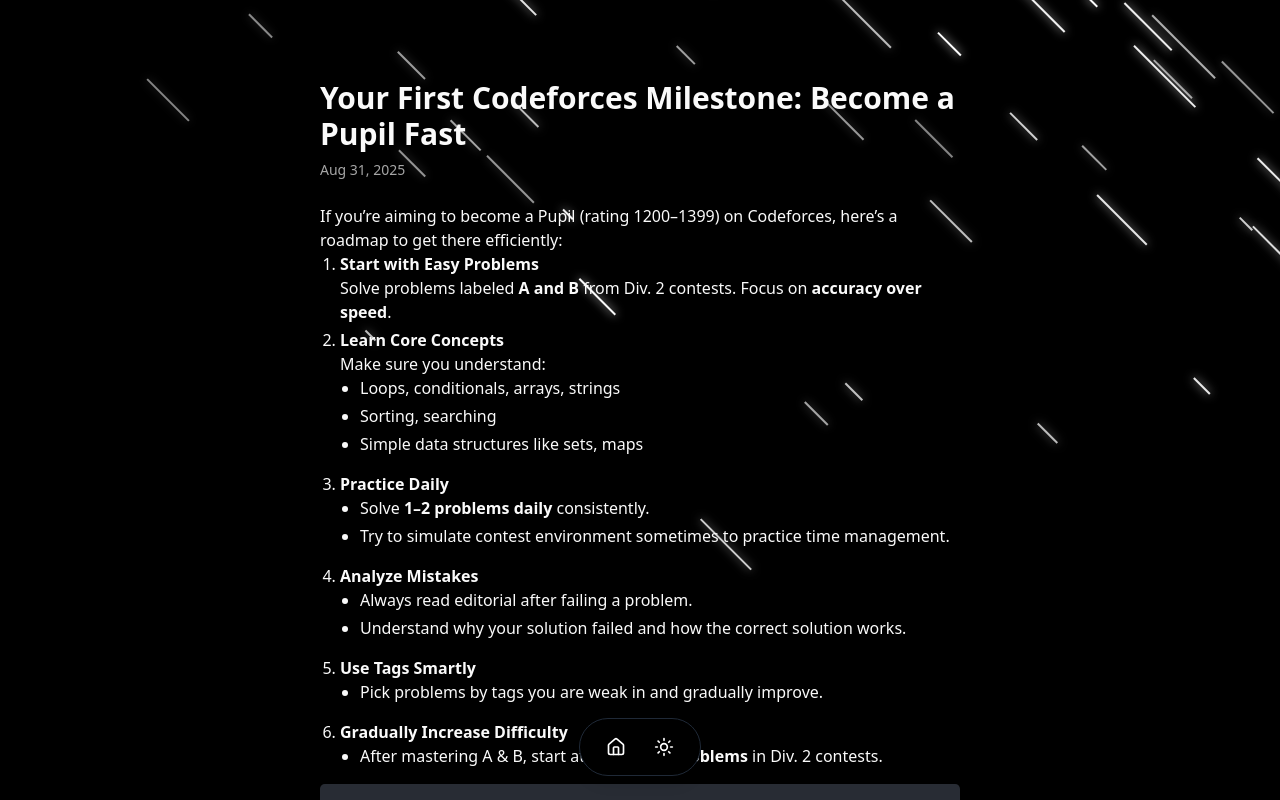
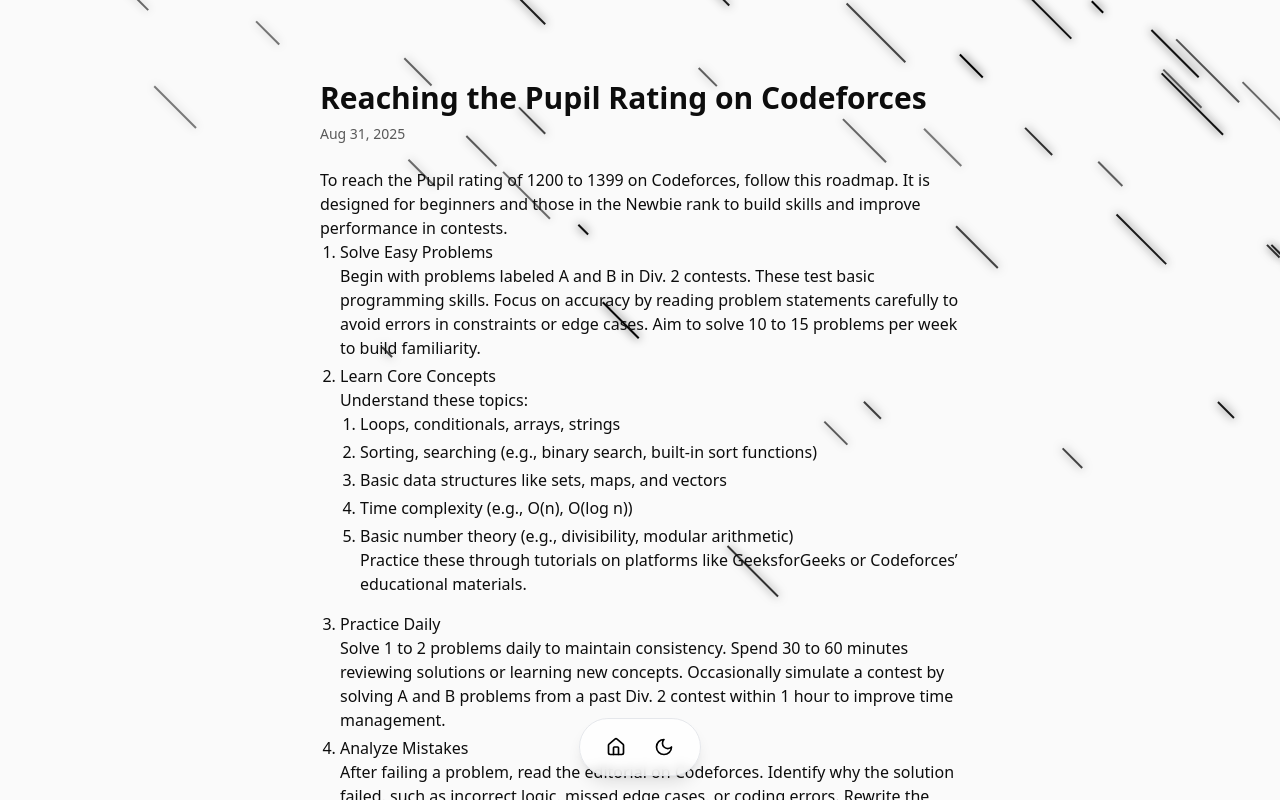
Before and after one commit to anuragbhonsle/portfolio, a React (Vite) app: page /blogs/codeforces-pupil-guide in a window 1280 px wide. Shown: the top 800 px of the page. Built offline with nearby package versions, Linux system fonts and the light colour scheme.

Commit message:
Updated the blogs

```diff
--- a/index.html
+++ b/index.html
@@ -37,6 +37,22 @@
       href="https://fonts.googleapis.com/css2?family=Inter:wght@400;600;700&display=swap"
       rel="stylesheet"
     />
+
+    <!-- Apply theme immediately to prevent flash -->
+    <script>
+      (function () {
+        const saved = localStorage.getItem("theme");
+        const prefersDark = window.matchMedia(
+          "(prefers-color-scheme: dark)"
+        ).matches;
+
+        if (saved === "dark" || (!saved && prefersDark)) {
+          document.documentElement.classList.add("dark");
+        } else {
+          document.documentElement.classList.add("light");
+        }
+      })();
+    </script>
   </head>
 
   <body class="bg-background text-foreground font-sans">
--- a/src/components/Blogs.tsx
+++ b/src/components/Blogs.tsx
@@ -9,57 +9,97 @@
   slug: string;
 };
 
-// ✅ Add your blogs here
+// Blogs array (unchanged)
 export const blogs: BlogItem[] = [
   {
-    title: "Creating a Stunning Meteor Shower Animation in React",
-    excerpt: "Step-by-step guide to creating a meteor shower canvas animation.",
-    content: `In this tutorial, we build a meteor shower animation using HTML5 canvas and React.
-We'll use requestAnimationFrame, trigonometry for angles, and Framer Motion for smooth UI effects.
-By the end, you'll have a visually stunning meteor shower component ready for your homepage.
+    title: "Creating a Meteor Shower Animation in React",
+    excerpt:
+      "Guide to building a meteor shower animation using React and HTML5 canvas.",
+    content: `This tutorial explains how to create a meteor shower animation in React using HTML5 canvas. The animation uses requestAnimationFrame for smooth rendering, trigonometry for meteor movement, and supports light and dark modes. The result is a background animation suitable for a webpage.
+
+1. Set Up the Canvas
+   Create a canvas element that spans the full window. Use a React ref to access it and set its width and height to match the window dimensions. Update these on window resize.
+
+2. Define Meteor Properties
+   Each meteor has properties:
+   1. Position (x, y coordinates)
+   2. Length (size of the meteor trail)
+   3. Speed (movement rate)
+   4. Angle (direction of movement)
+   5. Opacity (visual depth)
+   Initialize 50 meteors with random values for natural variation.
+
+3. Animate Meteors
+   Use requestAnimationFrame to draw and update meteors. Clear the canvas each frame, draw each meteor as a line with a shadow effect, and update its position based on speed and angle. Reset meteors that move off-screen to maintain continuous animation.
+
+4. Support Light and Dark Modes
+   Check the document's classList for a dark class to set meteor colors. Use white with opacity in dark mode and black with opacity in light mode for visibility.
+
+Here is an example of a meteor initialization function:
 
 \`\`\`ts
-// Example of a falling star function
-function createStar() {
-  return { x: Math.random() * canvas.width, y: 0, speed: Math.random() * 5 + 2 };
+// Example: initialize a meteor
+function createMeteor() {
+  return {
+    x: Math.random() * window.innerWidth,
+    y: Math.random() * -window.innerHeight,
+    length: Math.random() * 80 + 10,
+    speed: Math.random() * 2 + 0.5,
+    angle: Math.PI / 4,
+    opacity: Math.random() * 0.5 + 0.5
+  };
 }
 \`\`\`
 
-Enjoy creating cool effects!`,
+This creates a dynamic background animation for web applications. Adjust meteor count, speed, or angle for different effects.`,
     date: "Aug 20, 2025",
     slug: "meteor-shower-react",
   },
   {
-    title: "Your First Codeforces Milestone: Become a Pupil Fast",
-    excerpt:
-      "Step-by-step guide to reaching the Pupil rating on Codeforces efficiently.",
-    content: `If you’re aiming to become a Pupil (rating 1200–1399) on Codeforces, here’s a roadmap to get there efficiently:
+    title: "Reaching the Pupil Rating on Codeforces",
+    excerpt: "Guide to reaching the Pupil rating on Codeforces.",
+    content: `To reach the Pupil rating of 1200 to 1399 on Codeforces, follow this roadmap. It is designed for beginners and those in the Newbie rank to build skills and improve performance in contests.
 
-1. **Start with Easy Problems**
-   Solve problems labeled **A and B** from Div. 2 contests. Focus on **accuracy over speed**.
+1. Solve Easy Problems
+   Begin with problems labeled A and B in Div. 2 contests. These test basic programming skills. Focus on accuracy by reading problem statements carefully to avoid errors in constraints or edge cases. Aim to solve 10 to 15 problems per week to build familiarity.
 
-2. **Learn Core Concepts**
-   Make sure you understand:
-   - Loops, conditionals, arrays, strings
-   - Sorting, searching
-   - Simple data structures like sets, maps
+2. Learn Core Concepts
+   Understand these topics:
+   1. Loops, conditionals, arrays, strings
+   2. Sorting, searching (e.g., binary search, built-in sort functions)
+   3. Basic data structures like sets, maps, and vectors
+   4. Time complexity (e.g., O(n), O(log n))
+   5. Basic number theory (e.g., divisibility, modular arithmetic)
+   Practice these through tutorials on platforms like GeeksforGeeks or Codeforces’ educational materials.
 
-3. **Practice Daily**
-   - Solve **1–2 problems daily** consistently.
-   - Try to simulate contest environment sometimes to practice time management.
+3. Practice Daily
+   Solve 1 to 2 problems daily to maintain consistency. Spend 30 to 60 minutes reviewing solutions or learning new concepts. Occasionally simulate a contest by solving A and B problems from a past Div. 2 contest within 1 hour to improve time management.
 
-4. **Analyze Mistakes**
-   - Always read editorial after failing a problem.
-   - Understand why your solution failed and how the correct solution works.
+4. Analyze Mistakes
+   After failing a problem, read the editorial on Codeforces. Identify why the solution failed, such as incorrect logic, missed edge cases, or coding errors. Rewrite the correct solution to reinforce understanding. Keep a record of mistakes in a notebook or digital tool to track patterns.
 
-5. **Use Tags Smartly**
-   - Pick problems by tags you are weak in and gradually improve.
+5. Use Tags Effectively
+   Select problems by tags for weak areas, such as greedy algorithms or math. Start with easier problems (rated 800 to 1000) and progress to harder ones (rated 1100 to 1300). Use the Codeforces problemset filter to find relevant problems.
 
-6. **Gradually Increase Difficulty**
-   - After mastering A & B, start attempting **C problems** in Div. 2 contests.
+6. Increase Difficulty
+   After solving A and B problems consistently, attempt C problems in Div. 2 contests. These require combining multiple concepts, such as sorting with greedy logic. Solve 5 to 10 C problems before contests to prepare for their complexity.
+
+7. Participate in Contests
+   Join every Div. 2 contest to gain experience under time pressure. Use virtual contests on Codeforces to practice past contests at your own pace. Aim to solve at least A and B problems during live contests to boost your rating.
+
+8. Choose a Programming Language
+   Select a language you are comfortable with, such as C++, Python, or Java. C++ is popular for its speed and standard library. Learn its basics, like vectors and sets, to handle common problem requirements efficiently.
+
+9. Use Additional Resources
+   Supplement practice with:
+   1. Codeforces blog posts and tutorials for advanced explanations
+   2. Books like "Competitive Programming" by Steven Halim
+   3. YouTube channels or online courses for visual explanations of algorithms
+
+Here is an example of a common task, summing an array in C++:
 
 \`\`\`cpp
-// Example: simple sum of array in C++
+// Example: sum of array in C++
 int sumArray(vector<int> &arr) {
     int sum = 0;
     for(int x : arr) sum += x;
@@ -67,9 +107,20 @@
 }
 \`\`\`
 
-With **consistent practice** and **smart problem selection**, you’ll reach Pupil rating in a few weeks!
-Keep track of your progress and never skip analyzing mistakes.
-`,
+Another example is checking if a number is prime, often used in number theory problems:
+
+\`\`\`cpp
+// Example: check if a number is prime in C++
+bool isPrime(int n) {
+    if (n < 2) return false;
+    for (int i = 2; i * i <= n; i++) {
+        if (n % i == 0) return false;
+    }
+    return true;
+}
+\`\`\`
+
+With consistent practice, targeted problem selection, and regular contest participation, the Pupil rating can be achieved in 4 to 8 weeks. Track progress using the Codeforces rating graph and review mistakes to improve steadily.`,
     date: "Aug 31, 2025",
     slug: "codeforces-pupil-guide",
   },
--- a/src/components/Navbar.tsx
+++ b/src/components/Navbar.tsx
@@ -4,6 +4,7 @@
 import { Link as ScrollLink } from "react-scroll";
 import { Home, Sun, Moon, User, FileText, Briefcase } from "lucide-react";
 
+// Nav items
 const navItems = [
   { icon: Home, section: "hero", label: "Home" },
   { icon: User, section: "about", label: "About" },
@@ -14,31 +15,50 @@
     section: "resume",
     label: "View Resume",
     href: "/resume.pdf",
-  }, // new button
+  },
 ];
 
 const Navbar = () => {
   const [hovered, setHovered] = useState<number | null>(null);
-  const [theme, setTheme] = useState<"light" | "dark">(
-    () => (localStorage.getItem("theme") as "light" | "dark") || "dark"
-  );
+
+  // Initialize theme from localStorage or system preference
+  const [theme, setTheme] = useState<"light" | "dark">(() => {
+    if (typeof window !== "undefined") {
+      const saved = localStorage.getItem("theme") as "light" | "dark" | null;
+      if (saved) return saved;
+      return window.matchMedia("(prefers-color-scheme: dark)").matches
+        ? "dark"
+        : "light";
+    }
+    return "light";
+  });
 
   const location = useLocation();
   const navigate = useNavigate();
   const onBlogPage = location.pathname.startsWith("/blogs");
 
+  // Apply theme class to html element
   useEffect(() => {
     document.documentElement.classList.remove("light", "dark");
     document.documentElement.classList.add(theme);
     localStorage.setItem("theme", theme);
   }, [theme]);
 
+  // Optional: sync with system theme if no preference
+  useEffect(() => {
+    const mediaQuery = window.matchMedia("(prefers-color-scheme: dark)");
+    const handleChange = (e: MediaQueryListEvent) => {
+      if (!localStorage.getItem("theme"))
+        setTheme(e.matches ? "dark" : "light");
+    };
+    mediaQuery.addEventListener("change", handleChange);
+    return () => mediaQuery.removeEventListener("change", handleChange);
+  }, []);
+
   const toggleTheme = () =>
     setTheme((prev) => (prev === "light" ? "dark" : "light"));
-
   const handleHomeClick = () => navigate("/");
 
-  // Show only Home + Theme on blog page
   const visibleNavItems = onBlogPage
     ? [{ icon: Home, label: "Home", section: "hero", onClick: handleHomeClick }]
     : navItems;
@@ -54,7 +74,11 @@
               animate={{ opacity: 1, y: 0 }}
               exit={{ opacity: 0, y: 6 }}
               transition={{ duration: 0.2 }}
-              className="px-3 py-1 rounded-full bg-gradient-to-r from-blue-600/80 to-indigo-600/80 text-white text-xs font-medium shadow-lg backdrop-blur-sm"
+              className={`px-3 py-1 rounded-full text-xs font-medium shadow-lg backdrop-blur-sm ${
+                theme === "light"
+                  ? "bg-gray-200/80 text-black"
+                  : "bg-gradient-to-r from-blue-600/80 to-indigo-600/80 text-white"
+              }`}
             >
               {hovered === visibleNavItems.length
                 ? "Theme"
@@ -65,10 +89,15 @@
       </div>
 
       {/* Dock */}
-      <div className="flex items-center justify-center space-x-2 px-4 py-2 rounded-full shadow-lg border transition-colors bg-white text-black border-gray-200 dark:bg-black dark:text-white dark:border-gray-800">
+      <div
+        className={`flex items-center justify-center space-x-2 px-4 py-2 rounded-full shadow-lg border transition-colors backdrop-blur-sm ${
+          theme === "light"
+            ? "bg-white/70 text-black border-gray-200"
+            : "bg-black/70 text-white border-gray-800"
+        }`}
+      >
         {visibleNavItems.map((item, index) =>
           item.href ? (
-            // For "View Resume" link
             <a
               key={index}
               href={item.href}
@@ -89,7 +118,7 @@
                 <item.icon
                   className={`w-5 h-5 ${
                     hovered === index
-                      ? "text-blue-500"
+                      ? "text-blue-500 dark:text-blue-400"
                       : theme === "light"
                       ? "text-black"
                       : "text-white"
@@ -101,9 +130,39 @@
             <div
               key={index}
               onClick={item.onClick}
-              className="cursor-pointer"
               onMouseEnter={() => setHovered(index)}
               onMouseLeave={() => setHovered(null)}
+              className="flex items-center justify-center w-10 h-10 rounded-full cursor-pointer bg-transparent hover:bg-blue-500/20 dark:hover:bg-blue-400/20 transition-colors"
+            >
+              <motion.div
+                animate={{
+                  scale: hovered === index ? 1.2 : 1,
+                  y: hovered === index ? -6 : 0,
+                }}
+                transition={{ type: "spring", stiffness: 250, damping: 20 }}
+                className="flex items-center justify-center w-full h-full"
+              >
+                <item.icon
+                  className={`w-5 h-5 ${
+                    hovered === index
+                      ? "text-blue-500 dark:text-blue-400"
+                      : theme === "light"
+                      ? "text-black"
+                      : "text-white"
+                  }`}
+                />
+              </motion.div>
+            </div>
+          ) : (
+            <ScrollLink
+              key={index}
+              to={item.section}
+              smooth
+              duration={500}
+              offset={-50}
+              onMouseEnter={() => setHovered(index)}
+              onMouseLeave={() => setHovered(null)}
+              className="cursor-pointer"
             >
               <motion.div
                 animate={{
@@ -116,37 +175,7 @@
                 <item.icon
                   className={`w-5 h-5 ${
                     hovered === index
-                      ? "text-blue-500"
-                      : theme === "light"
-                      ? "text-black"
-                      : "text-white"
-                  }`}
-                />
-              </motion.div>
-            </div>
-          ) : (
-            <ScrollLink
-              key={index}
-              to={item.section}
-              smooth={true}
-              duration={500}
-              offset={-50}
-              className="cursor-pointer"
-              onMouseEnter={() => setHovered(index)}
-              onMouseLeave={() => setHovered(null)}
-            >
-              <motion.div
-                animate={{
-                  scale: hovered === index ? 1.2 : 1,
-                  y: hovered === index ? -6 : 0,
-                }}
-                transition={{ type: "spring", stiffness: 250, damping: 20 }}
-                className="flex items-center justify-center w-10 h-10 rounded-full bg-transparent hover:bg-blue-500/20 dark:hover:bg-blue-400/20 transition-colors"
-              >
-                <item.icon
-                  className={`w-5 h-5 ${
-                    hovered === index
-                      ? "text-blue-500"
+                      ? "text-blue-500 dark:text-blue-400"
                       : theme === "light"
                       ? "text-black"
                       : "text-white"
```
